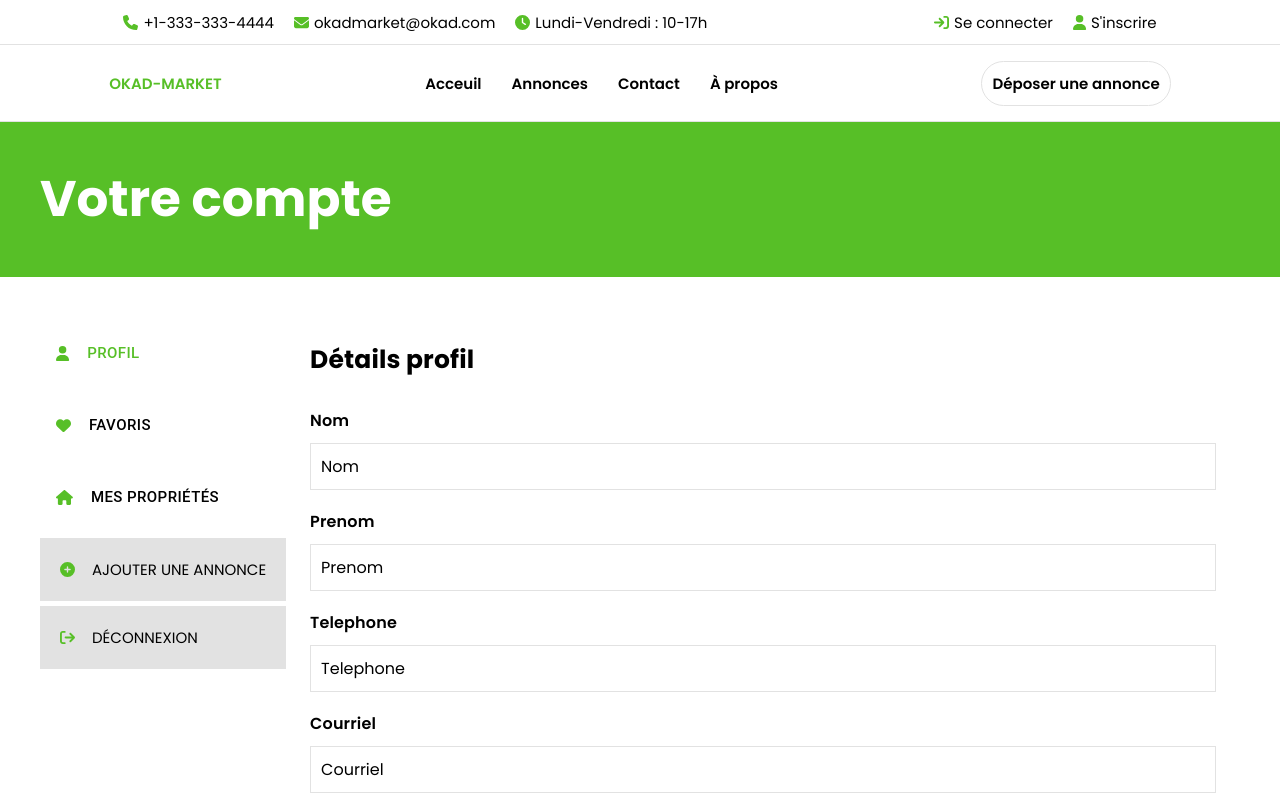
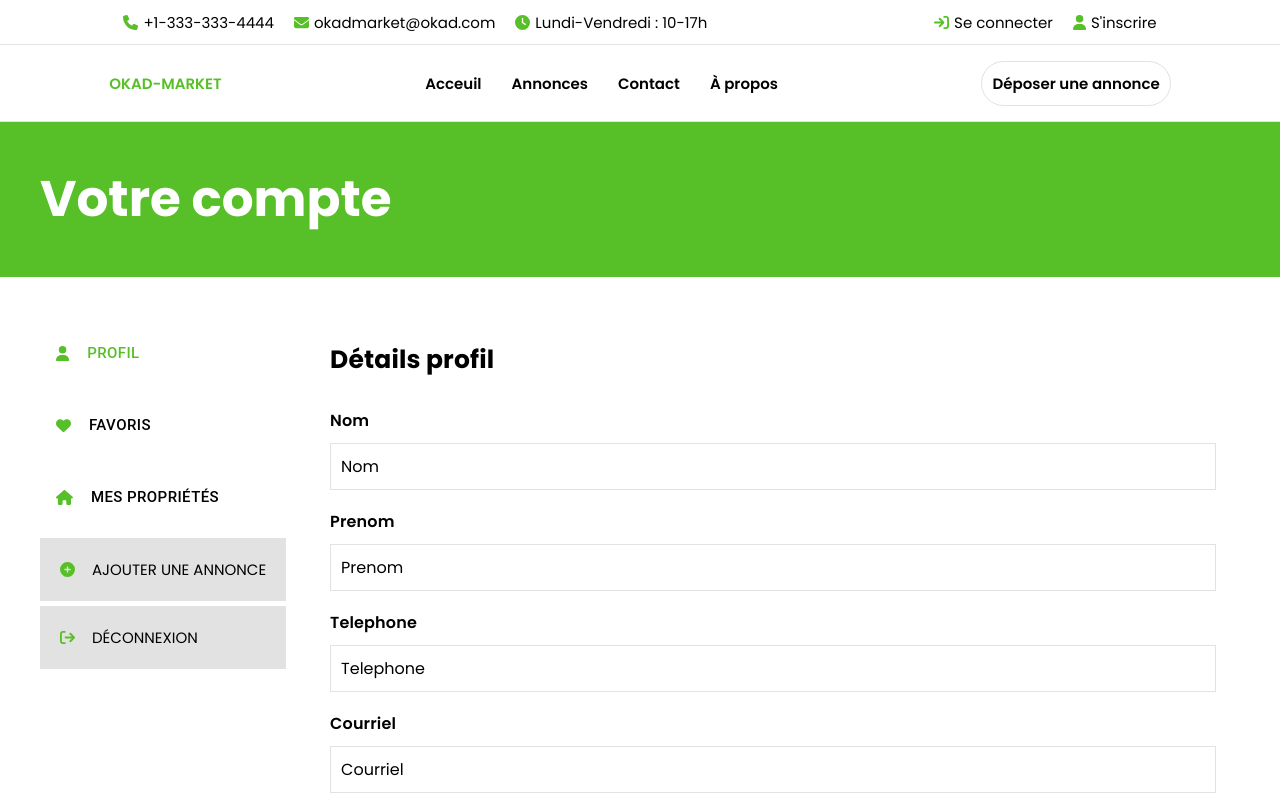
Before and after one commit to project-jered-david/okad-market, a React (Create React App) app: page /mon-compte/1 in a window 1280 px wide. Shown: the top 800 px of the page. Built offline with nearby package versions, Linux system fonts and the light colour scheme.

Commit message:
fixe mineur

```diff
--- a/src/pages/MyAccount/index.jsx
+++ b/src/pages/MyAccount/index.jsx
@@ -64,6 +64,7 @@ const MyAccount = () => {
                         flexGrow: 1,
                         bgcolor: "background.paper",
                         display: "flex",
+                        gap: "20px",
                         height: "auto",
                     }}
                     className="mobile"
--- a/src/pages/MyAccount/my-account.css
+++ b/src/pages/MyAccount/my-account.css
@@ -86,7 +86,6 @@
 
 .Mui-selected{
     color:#57bf27 !important;
-    background: #e2e2e2;
 }
 
 
```
